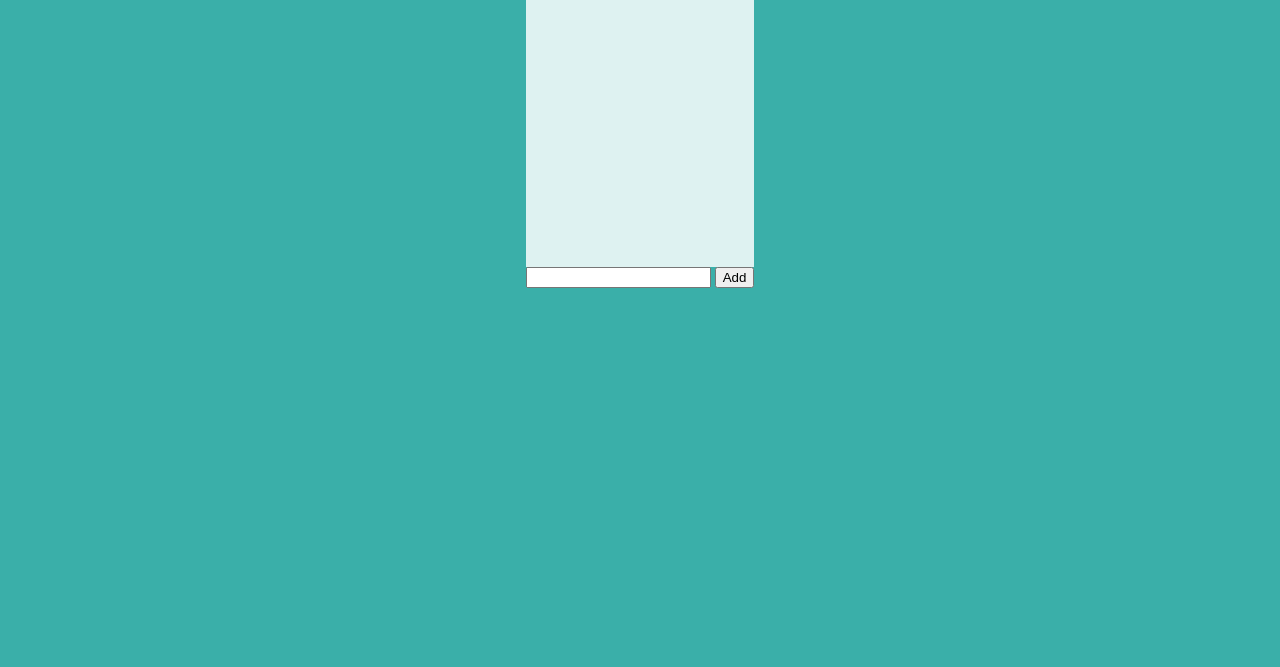
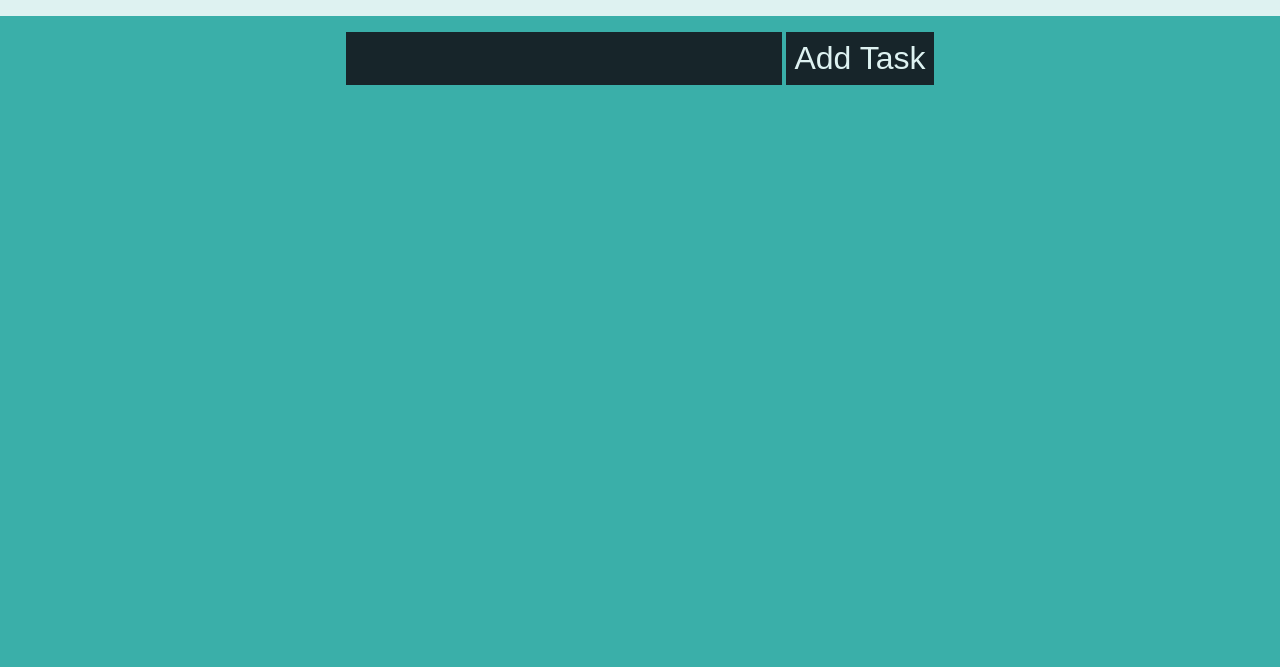
Before and after one commit to peszabolcs/todo-list, a plain HTML site: page index.html in a window 1280 px wide. Shown: the part 133-800 px from the top of the page. Drawn offline with Linux system fonts and the light colour scheme.

Commit message:
UI improved, JS still in progress

```diff
--- a/index.html
+++ b/index.html
@@ -15,9 +15,11 @@
         <div>
             <form>
                 <input type="text">
-                <button type="submit">Add</button>
+                <button type="submit">Add Task</button>
             </form>
         </div>
     </div>
+
+    <script src="main.js"></script>
 </body>
 </html>
--- a/style.css
+++ b/style.css
@@ -16,7 +16,7 @@ body {
     font-family: handwritten;
     background-color: #def2f1;
     font-size: 150%;
-    height: 50vh;
+    width: 100%;
     box-sizing: border-box;
 }
 
@@ -31,3 +31,22 @@ body {
     flex-direction: column;
     align-items: center;
 }
+
+button, input {
+    color: #def2f1;
+    border: 0.6px;
+    margin-top: 1rem;
+    padding: 0.5rem;
+    border: none;
+    background: #17252a;
+    font-size: 2rem;
+}
+
+button {
+    cursor: pointer;
+}
+
+button:hover {
+    color: #17252a;
+    background: #def2f1;
+}
```
Also changed, not shown: main.js (added).
